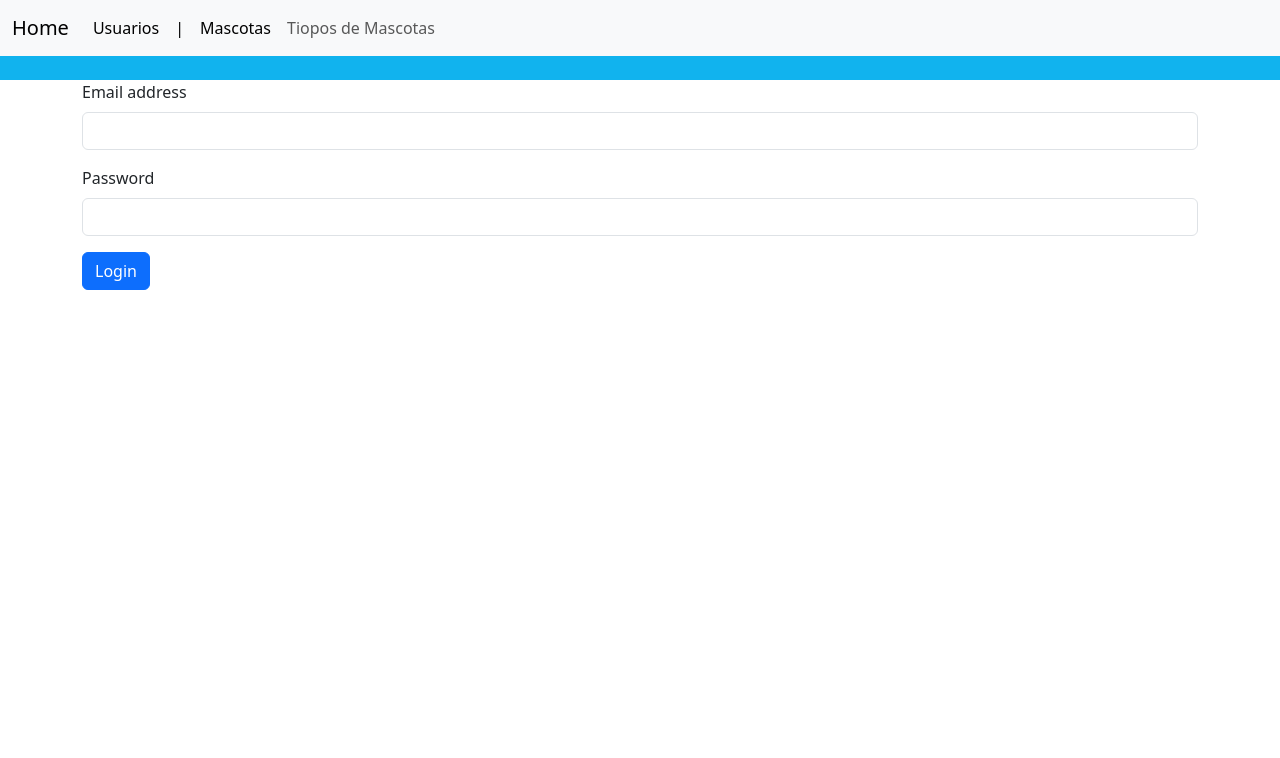
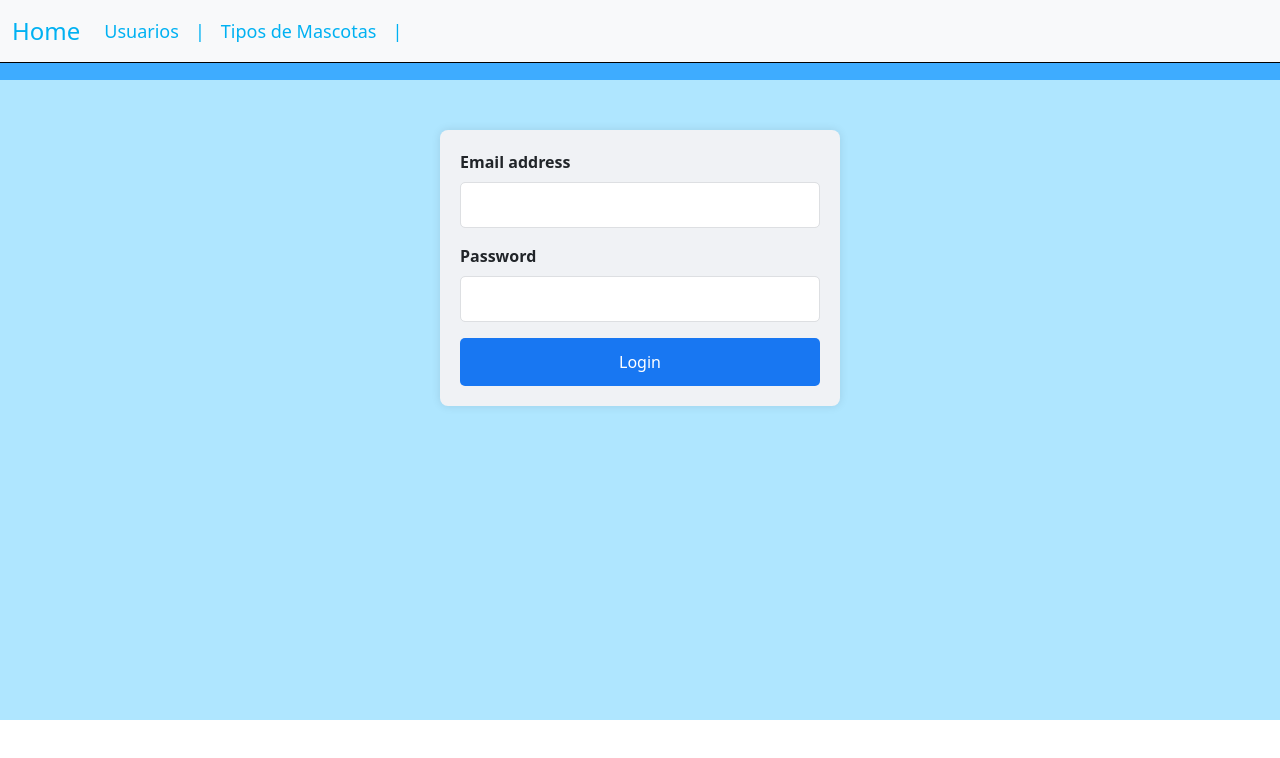
Before and after one commit to ChingJPC/proyectotypofront, an Angular app: page /inicio/body in a window 1280 px wide. Shown: the top 758 px of the page. Built offline with nearby package versions, Linux system fonts and the light colour scheme.

Commit message:
Agregue todo

```diff
--- a/src/app/app.component.scss
+++ b/src/app/app.component.scss
@@ -1,22 +1,15 @@
-.menu{
-    background-color: rgb(17, 179, 238);
-    position: absolute;
+.menu {
+    background-color: rgb(62, 172, 255);
     height: 10%;
     width: 100%;
+    position: fixed;
     top: 0;
-}
+  }
 
-.body{
-    position: absolute;
+  .body {
+    background-color: rgba(56, 192, 255, 0.399);
     height: 80%;
     width: 100%;
+    position: absolute;
     top: 10%;
-}
-
-.footer{
-    background-color: cadetblue;
-    position: absolute;
-    height: 10%;
-    width: 100%;
-    bottom: 0px;
-}
+  }
--- a/src/app/inicio/body/body.component.scss
+++ b/src/app/inicio/body/body.component.scss
@@ -0,0 +1,35 @@
+.container {
+    max-width: 400px; /* Ancho máximo del contenedor */
+    margin: 50px auto; /* Margen para centrar el contenedor */
+    padding: 20px; /* Espaciado interno del contenedor */
+    border-radius: 8px; /* Borde redondeado del contenedor */
+    background-color: #f0f2f5; /* Color de fondo del contenedor */
+    box-shadow: 0 0 10px rgba(0, 0, 0, 0.1); /* Sombra del contenedor */
+  }
+
+  .form-label {
+    font-weight: bold; /* Texto de etiqueta en negrita */
+  }
+
+  .form-control {
+    width: 100%; /* Ancho completo de los campos de entrada */
+    padding: 10px; /* Espaciado interno de los campos de entrada */
+    margin-bottom: 15px; /* Margen inferior de los campos de entrada */
+    border: 1px solid #dddfe2; /* Borde de los campos de entrada */
+    border-radius: 5px; /* Borde redondeado de los campos de entrada */
+  }
+
+  .btn-primary {
+    width: 100%; /* Ancho completo del botón */
+    padding: 12px; /* Espaciado interno del botón */
+    border: none; /* Eliminar el borde del botón */
+    border-radius: 5px; /* Borde redondeado del botón */
+    background-color: #1877f2; /* Color de fondo del botón */
+    color: #fff; /* Color del texto del botón */
+    cursor: pointer; /* Cambio del cursor al pasar sobre el botón */
+    transition: background-color 0.3s; /* Transición suave del color de fondo del botón */
+  }
+
+  .btn-primary:hover {
+    background-color: #146cd1; /* Color de fondo del botón al pasar el ratón */
+  }
--- a/src/app/inicio/footer/footer.component.html
+++ b/src/app/inicio/footer/footer.component.html
@@ -1 +1,5 @@
-<h1>Take Your Pet Out © - 2023</h1>
+<footer class="footer">
+    <div class="container">
+        <p class="text-white">Take Your Pet Out © - 2023</p>
+    </div>
+</footer>
--- a/src/app/inicio/footer/footer.component.scss
+++ b/src/app/inicio/footer/footer.component.scss
@@ -0,0 +1,9 @@
+.footer {
+    background-color: #333; // Color de fondo del footer
+    color: #fff; // Color del texto del footer
+    padding: 20px; // Espaciado interno del footer
+    text-align: center; // Alineación del texto al centro
+    position: fixed; // Fijar el footer en la parte inferior de la ventana
+    width: 100%; // Ancho completo del footer
+    bottom: 0; // Colocar el footer al fondo
+  }
--- a/src/app/inicio/footer/footer.component.ts
+++ b/src/app/inicio/footer/footer.component.ts
@@ -1,6 +1,7 @@
 import { Component } from '@angular/core';
 
 @Component({
+
   selector: 'app-footer',
   standalone: true,
   imports: [],
--- a/src/app/inicio/menu/menu.component.html
+++ b/src/app/inicio/menu/menu.component.html
@@ -13,10 +13,10 @@
             <a class="nav-link active" >|</a>
           </li>
           <li class="nav-item">
-            <a class="nav-link active" aria-current="page" href="/mascota/index">Mascotas</a>
+           <a class="nav-link" href="/tipomascota/index">Tipos de Mascotas</a>
           </li>
           <li class="nav-item">
-           <a class="nav-link" href="/tipomascota/index">Tiopos de Mascotas</a>
+            <a class="nav-link active" >|</a>
           </li>
           <li class="nav-item">
             <button *ngIf="access_token" class="btn btn-dark" (click)="logout()">Logout</button>
--- a/src/app/inicio/menu/menu.component.scss
+++ b/src/app/inicio/menu/menu.component.scss
@@ -0,0 +1,28 @@
+.navbar {
+    background-color: #2980b9; // Color de fondo de la barra de navegación
+    border-bottom: 1px solid #000000; // Borde inferior de la barra de navegación
+    .navbar-brand {
+      color: #00b1f2; // Color del texto del enlace de la marca
+      font-size: 24px; // Tamaño del texto de la marca
+      &:hover {
+        color: #99c6f6; // Color del texto de la marca al pasar el ratón
+      }
+    }
+    .navbar-nav {
+      .nav-item {
+        .nav-link {
+          color: #00b1f2; // Color del texto del enlace de navegación
+          font-size: 18px; // Tamaño del texto de los enlaces de navegación
+          &.active {
+            color: #00b1f2; // Color del texto del enlace activo
+          }
+          &:hover {
+            color: #99c6f6; // Color del texto del enlace al pasar el ratón
+          }
+        }
+      }
+    }
+    //.navbar-toggler-icon {
+      // Estilos adicionales para el icono del botón de alternancia (opcional)
+    //}
+  }
--- a/src/app/mascota/index/index.component.html
+++ b/src/app/mascota/index/index.component.html
@@ -8,7 +8,7 @@
         <th>Edad</th>
         <th>Raza</th>
         <th>Peso</th>
-        <!--<th>Tamaño</th>-->
+        <th>Tamaño</th>
         <th>Sexo</th>
         <th>Acciones</th>
       </tr>
@@ -20,7 +20,7 @@
         <td>{{mascota.Edad}}</td>
         <td>{{mascota.Raza}}</td>
         <td>{{mascota.Peso}}</td>
-
+        <!--<td>{{mascota.Tamaño}}</td>-->
         <!--<td>{{ mascota.Tama&ntilde;o }}</td>-->
         <td>{{mascota.Sexo}}</td>
 
--- a/src/app/mascota/index/index.component.scss
+++ b/src/app/mascota/index/index.component.scss
@@ -0,0 +1,64 @@
+/* Estilos para el contenedor principal */
+.container {
+    margin: 20px auto; /* Margen para centrar el contenido */
+    max-width: 800px; /* Ancho máximo del contenedor */
+  }
+
+  /* Estilos para los botones */
+  .btn {
+    padding: 8px 16px; /* Espaciado interno del botón */
+    border-radius: 4px; /* Borde redondeado del botón */
+    cursor: pointer; /* Cambio del cursor al pasar sobre el botón */
+  }
+
+  .btn-primary {
+    background-color: #007bff; /* Color de fondo del botón primario */
+    color: #fff; /* Color del texto del botón primario */
+    border: none; /* Eliminar el borde del botón primario */
+  }
+
+  .btn-primary:hover {
+    background-color: #0056b3; /* Color de fondo del botón primario al pasar el ratón */
+  }
+
+  .btn-danger {
+    background-color: #dc3545; /* Color de fondo del botón de peligro */
+    color: #fff; /* Color del texto del botón de peligro */
+    border: none; /* Eliminar el borde del botón de peligro */
+  }
+
+  .btn-danger:hover {
+    background-color: #c82333; /* Color de fondo del botón de peligro al pasar el ratón */
+  }
+
+  .btn-warning {
+    background-color: #ffc107; /* Color de fondo del botón de advertencia */
+    color: #212529; /* Color del texto del botón de advertencia */
+    border: none; /* Eliminar el borde del botón de advertencia */
+  }
+
+  .btn-warning:hover {
+    background-color: #e0a800; /* Color de fondo del botón de advertencia al pasar el ratón */
+  }
+
+  /* Estilos para la tabla */
+  .table {
+    width: 100%; /* Ancho completo de la tabla */
+    border-collapse: collapse; /* Colapso de los bordes de la tabla */
+  }
+
+  .table th,
+  .table td {
+    padding: 8px; /* Espaciado interno de las celdas de la tabla */
+    border: 1px solid #dee2e6; /* Borde de las celdas de la tabla */
+    text-align: left; /* Alineación del texto a la izquierda */
+  }
+
+  .table th {
+    background-color: #343a40; /* Color de fondo de las celdas de encabezado de la tabla */
+    color: #fff; /* Color del texto de las celdas de encabezado de la tabla */
+  }
+
+  .table td {
+    background-color: #fff; /* Color de fondo de las celdas de la tabla */
+  }
--- a/src/app/menu/menu/menu.component.html
+++ b/src/app/menu/menu/menu.component.html
@@ -1,10 +1,4 @@
 <nav>
-
-
-
     <a href="/mascota/index" >Listar Mascotas</a>
     <a href="/mascota/create">Añadir Mascota</a>
-
-
-
 </nav>
--- a/src/app/usuarios/index/index.component.scss
+++ b/src/app/usuarios/index/index.component.scss
@@ -0,0 +1,41 @@
+.container {
+    max-width: 800px; /* Ancho máximo del contenedor */
+    margin: 20px auto; /* Margen para centrar el contenedor */
+  }
+
+  table {
+    width: 100%; /* Ancho completo de la tabla */
+    border-collapse: collapse; /* Colapso de los bordes de la tabla */
+  }
+
+  thead {
+    background-color: #f0f0f0; /* Color de fondo del encabezado de la tabla */
+  }
+
+  th, td {
+    padding: 8px; /* Espaciado interno de las celdas de la tabla */
+    border: 1px solid #ddd; /* Borde de las celdas de la tabla */
+  }
+
+  tr:nth-child(even) {
+    background-color: #f2f2f2; /* Color de fondo de las filas pares de la tabla */
+  }
+
+  button {
+    padding: 8px 16px; /* Espaciado interno del botón */
+    border: none; /* Eliminar el borde del botón */
+    border-radius: 4px; /* Borde redondeado del botón */
+    background-color: #007bff; /* Color de fondo del botón */
+    color: #fff; /* Color del texto del botón */
+    cursor: pointer; /* Cambio del cursor al pasar sobre el botón */
+    transition: background-color 0.3s; /* Transición suave del color de fondo del botón */
+  }
+
+  button:hover {
+    background-color: #0056b3; /* Color de fondo del botón al pasar el ratón */
+  }
+
+  p {
+    font-size: 24px; /* Tamaño de fuente del párrafo */
+    font-weight: bold; /* Texto en negrita */
+  }
```
Also changed, not shown: 1 other file (tests, documents, lock files or other folders).
